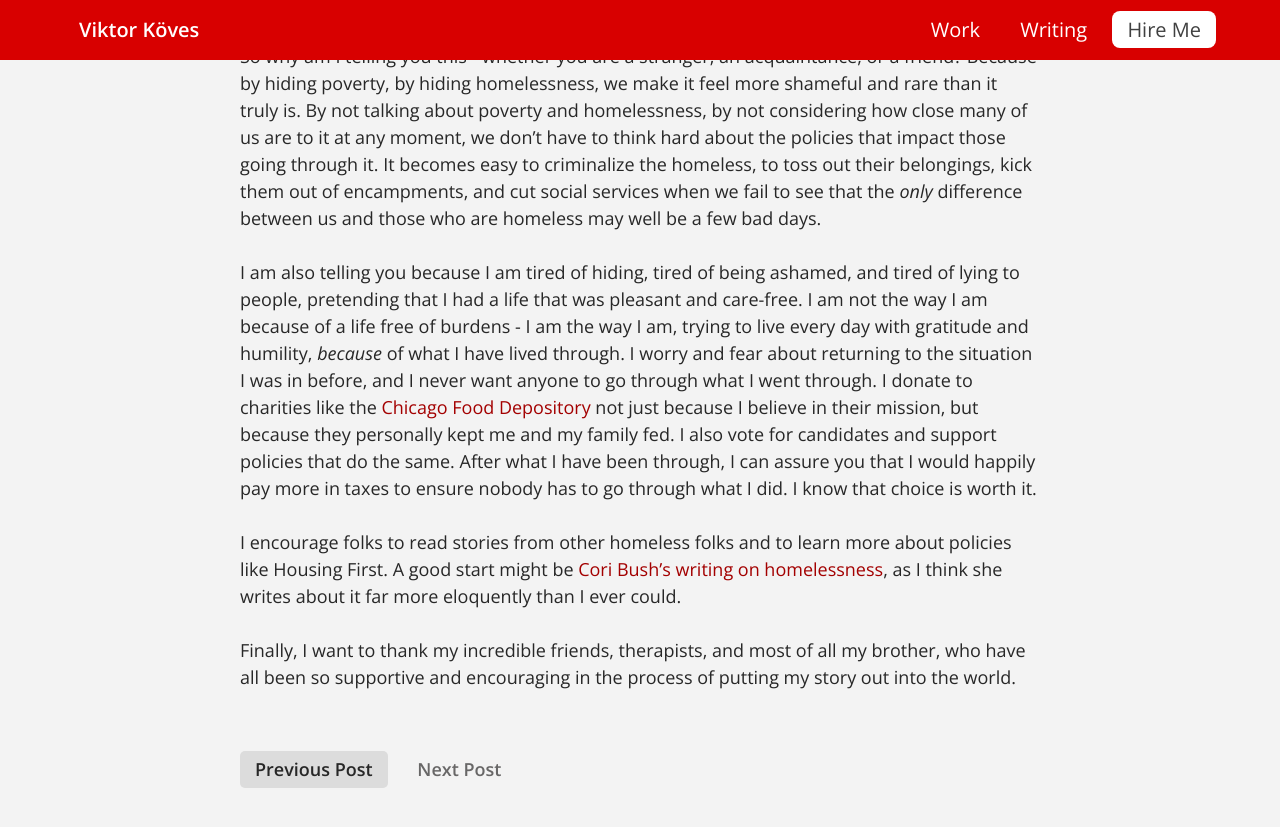
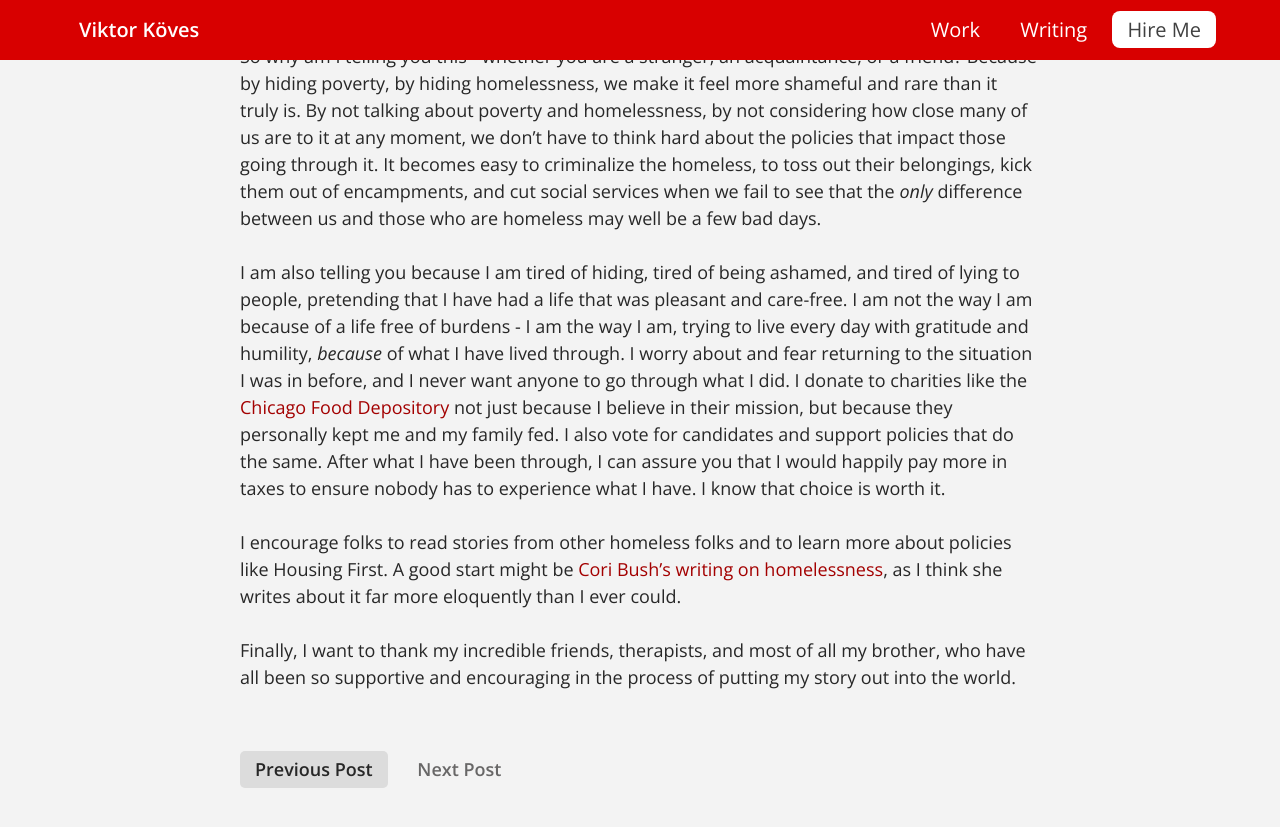
Before and after one commit to vkoves/vkoves.github.io, a Jekyll site: the page built from _posts/2021-12-06-you-know-someone-who-was-homeless.md, in a window 1280 px wide and 900 px high, scrolled down 2213 px. Shown: the top 827 px of the window. Built offline with Jekyll 4.4.1, drawn with Linux system fonts in a browser that asks for light colours; some of the changed text lies outside the part shown.

Commit message:
Final Homelessness article edits

```diff
--- a/_posts/2021-12-06-you-know-someone-who-was-homeless.md
+++ b/_posts/2021-12-06-you-know-someone-who-was-homeless.md
@@ -20,7 +20,7 @@ When you’ve never been homeless, I know it is far too easy and convenient to p
 
 So why am I telling you this - whether you are a stranger, an acquaintance, or a friend? Because by hiding poverty, by hiding homelessness, we make it feel more shameful and rare than it truly is. By not talking about poverty and homelessness, by not considering how close many of us are to it at any moment, we don’t have to think hard about the policies that impact those going through it. It becomes easy to criminalize the homeless, to toss out their belongings, kick them out of encampments, and cut social services when we fail to see that the _only_ difference between us and those who are homeless may well be a few bad days.
 
-I am also telling you because I am tired of hiding, tired of being ashamed, and tired of lying to people, pretending that I had a life that was pleasant and care-free. I am not the way I am because of a life free of burdens - I am the way I am, trying to live every day with gratitude and humility, _because_ of what I have lived through. I worry and fear about returning to the situation I was in before, and I never want anyone to go through what I went through. I donate to charities like the [Chicago Food Depository](https://www.chicagosfoodbank.org/) not just because I believe in their mission, but because they personally kept me and my family fed. I also vote for candidates and support policies that do the same. After what I have been through, I can assure you that I would happily pay more in taxes to ensure nobody has to go through what I did. I know that choice is worth it.
+I am also telling you because I am tired of hiding, tired of being ashamed, and tired of lying to people, pretending that I have had a life that was pleasant and care-free. I am not the way I am because of a life free of burdens - I am the way I am, trying to live every day with gratitude and humility, _because_ of what I have lived through. I worry about and fear returning to the situation I was in before, and I never want anyone to go through what I did. I donate to charities like the [Chicago Food Depository](https://www.chicagosfoodbank.org/) not just because I believe in their mission, but because they personally kept me and my family fed. I also vote for candidates and support policies that do the same. After what I have been through, I can assure you that I would happily pay more in taxes to ensure nobody has to experience what I have. I know that choice is worth it.
 
 I encourage folks to read stories from other homeless folks and to learn more about policies like Housing First. A good start might be [Cori Bush’s writing on homelessness](https://time.com/6085841/cori-bush-homelessness-crisis/), as I think she writes about it far more eloquently than I ever could.
 
```
Also changed, not shown: other parts of _posts/2021-12-06-you-know-someone-who-was-homeless.md (+1 -1 lines).
